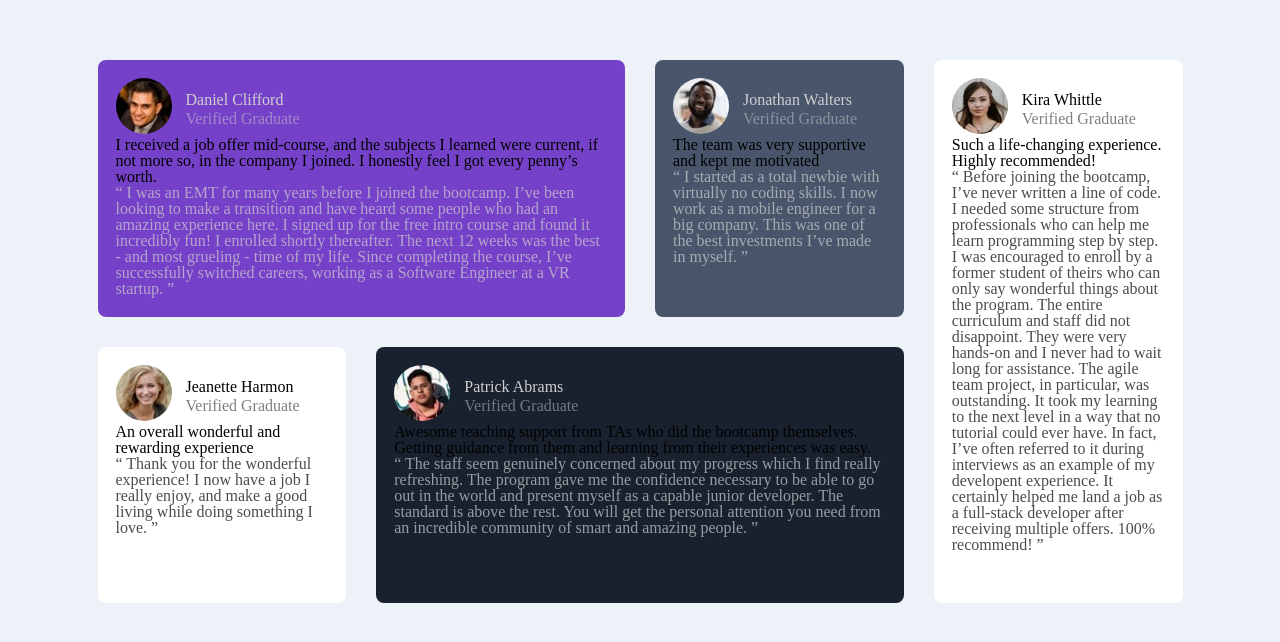
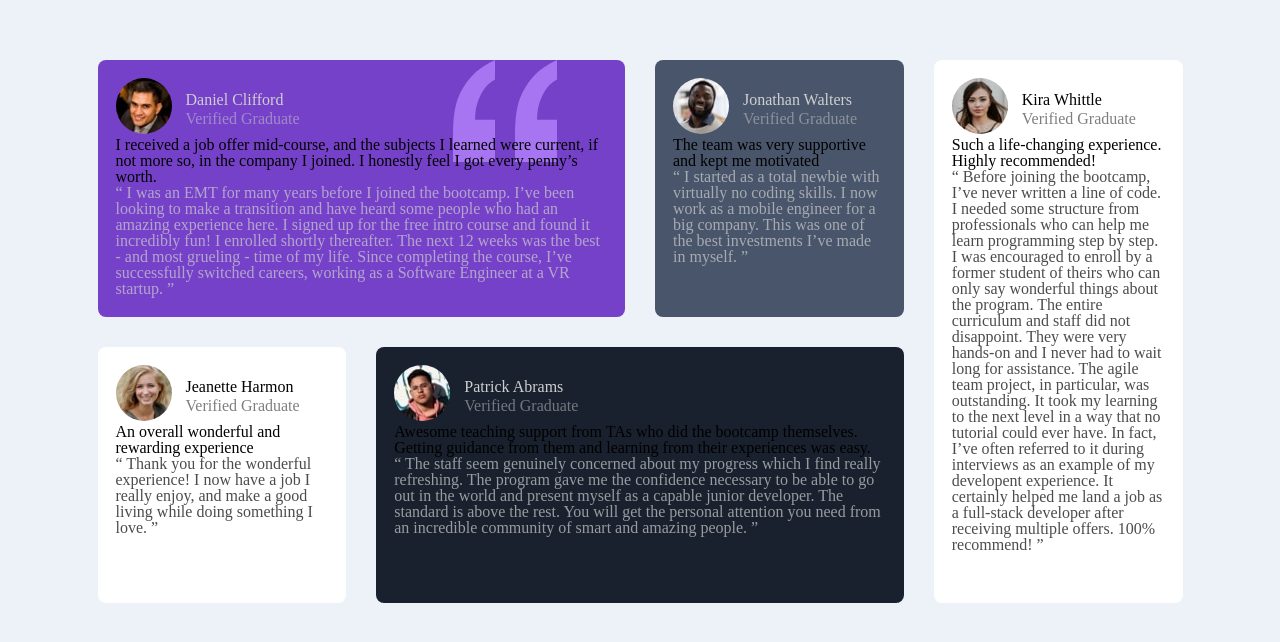
Before and after one commit to giandefaria/testimonials-grid-section-main, a plain HTML site: page index.html in a window 1280 px wide. Shown: the part 140-782 px from the top of the page. Drawn offline with Linux system fonts and the light colour scheme.

Commit message:
Adicionei a imagem no background do Daniel

```diff
--- a/style.css
+++ b/style.css
@@ -49,7 +49,7 @@ p {
 }
 
 .daniel {
-    background: hsl(263, 55%, 52%);
+    background: hsl(263, 55%, 52%) url(images/bg-pattern-quotation.svg) no-repeat 355px 0;
     grid-column: 1 / 3;
 
 
```
